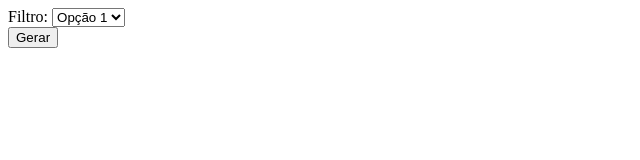
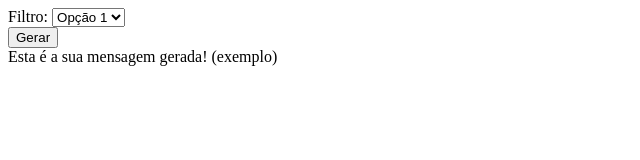
Before and after one commit to caio-orbit/ativ-extensionista, a plain HTML site: page site-projeto/index.html in a window 1280 px wide. Shown: the whole page, without its empty margins (0-640 px from the left). Drawn offline with Linux system fonts and the light colour scheme.

Commit message:
Update index.html

```diff
--- a/site-projeto/index.html
+++ b/site-projeto/index.html
@@ -19,6 +19,7 @@
       <div class="gerar-msg-container">
         <button class="btn-gerar-msg" type="button">Gerar</button>
       </div>
+      <div class="msg-box">Esta é a sua mensagem gerada! (exemplo)</div>
     </section>
   </body>
 </html>
```
